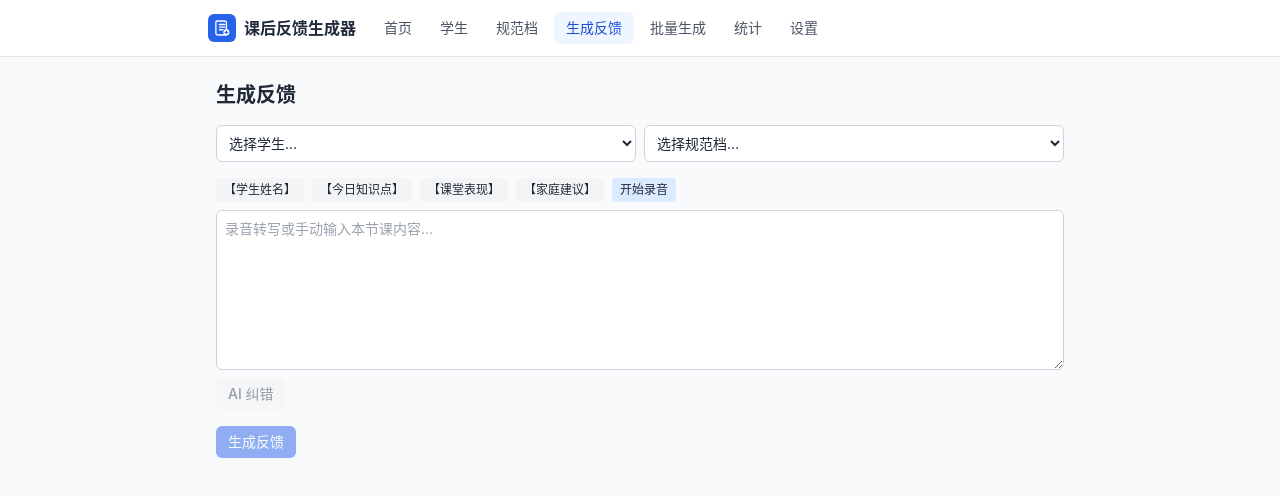
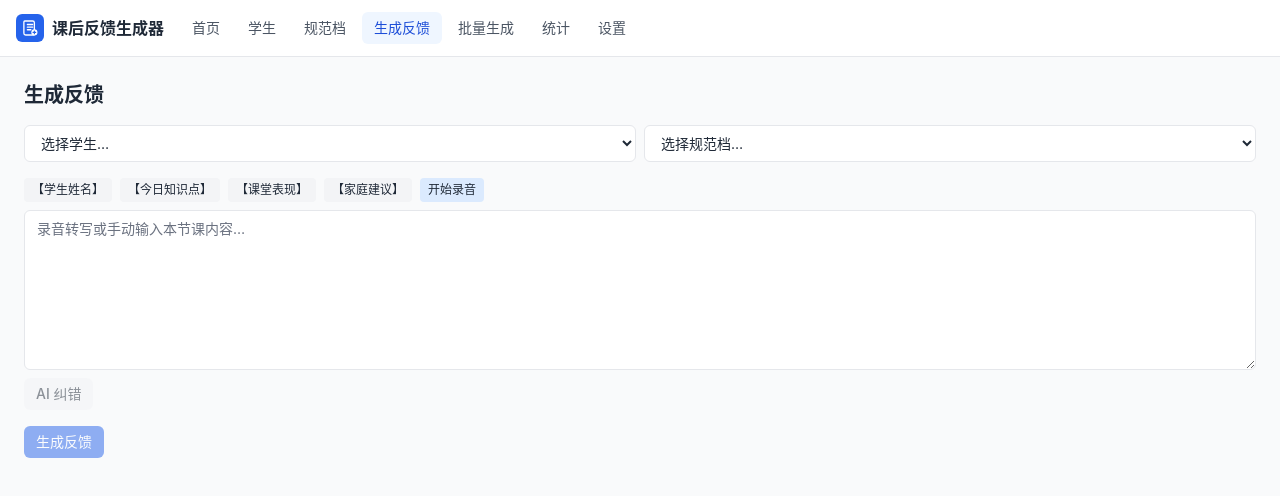
Before and after one commit to qbjsdsb/classroomfeedback, a React (Vite) app: page /#/generate in a window 1280 px wide. Shown: the top 496 px of the page. Built offline with nearby package versions, Linux system fonts and the light colour scheme.

Commit message:
feat: 基础设施层——设计令牌 CSS 变量 + 暗色模式 + 依赖

```diff
--- a/index.html
+++ b/index.html
@@ -6,6 +6,13 @@
     <meta name="viewport" content="width=device-width, initial-scale=1.0" />
     <meta name="description" content="为教培老师打造的课后反馈生成器：录音或手动输入课程内容，AI 学习你的历史反馈风格，一键生成个性化反馈。" />
     <title>课后反馈生成器</title>
+    <script>
+      (function () {
+        var s = localStorage.getItem("theme");
+        var d = s ? s === "dark" : matchMedia("(prefers-color-scheme: dark)").matches;
+        if (d) document.documentElement.classList.add("dark");
+      })();
+    </script>
   </head>
   <body>
     <div id="root"></div>
--- a/package.json
+++ b/package.json
@@ -11,7 +11,10 @@
     "test:watch": "vitest"
   },
   "dependencies": {
+    "@headlessui/react": "^2.2.10",
+    "clsx": "^2.1.1",
     "dexie": "^4.0.0",
+    "lucide-react": "^0.460.0",
     "react": "^18.3.0",
     "react-dom": "^18.3.0",
     "react-router-dom": "^6.26.0"
--- a/src/index.css
+++ b/src/index.css
@@ -6,21 +6,54 @@
   html {
     -webkit-text-size-adjust: 100%;
   }
+  :root {
+    --bg: 248 250 252;
+    --surface: 255 255 255;
+    --surface-2: 243 244 246;
+    --border: 229 231 235;
+    --text: 31 41 55;
+    --text-muted: 107 114 128;
+    --primary: 37 99 235;
+    --primary-hover: 29 78 216;
+    --primary-surface: 219 234 254;
+  }
+  .dark {
+    --bg: 17 24 39;
+    --surface: 31 41 55;
+    --surface-2: 55 65 81;
+    --border: 55 65 81;
+    --text: 229 231 235;
+    --text-muted: 156 163 175;
+    --primary: 59 130 246;
+    --primary-hover: 96 165 250;
+    --primary-surface: 30 58 138;
+  }
   body {
     font-family: -apple-system, BlinkMacSystemFont, "Segoe UI", "PingFang SC",
       "Hiragino Sans GB", "Microsoft YaHei", "Source Han Sans SC", "Noto Sans CJK SC",
       sans-serif;
-    @apply text-gray-800 antialiased;
+    @apply bg-bg text-text antialiased;
   }
 }
 
 @layer components {
-  /* 卡片：统一层次 */
+  /* 页面骨架 */
+  .page-header {
+    @apply flex items-center justify-between gap-2 mb-4;
+  }
+  .section-title {
+    @apply text-base font-semibold text-text;
+  }
+
+  /* 卡片层次 */
   .card {
-    @apply bg-white border border-gray-200 rounded-lg shadow-sm p-4;
+    @apply bg-surface border border-border rounded-lg shadow-card p-4;
   }
   .card-hover {
-    @apply transition hover:shadow-md hover:border-gray-300;
+    @apply transition hover:shadow-card-hover hover:border-primary/40;
+  }
+  .card-accent {
+    @apply card border-l-4 border-l-primary;
   }
 
   /* 按钮基础 */
@@ -28,34 +61,45 @@
     @apply inline-flex items-center justify-center gap-1 px-3 py-1.5 rounded-md text-sm font-medium transition disabled:opacity-50 disabled:cursor-not-allowed;
   }
   .btn-primary {
-    @apply btn bg-blue-600 text-white hover:bg-blue-700 active:bg-blue-800;
+    @apply btn bg-primary text-white hover:bg-primary-hover active:opacity-90;
   }
   .btn-success {
-    @apply btn bg-green-600 text-white hover:bg-green-700;
+    @apply btn bg-emerald-600 text-white hover:bg-emerald-700;
+  }
+  .btn-ghost {
+    @apply btn text-primary hover:bg-primary-surface;
+  }
+  .btn-danger {
+    @apply btn bg-red-600 text-white hover:bg-red-700;
   }
   .btn-soft {
-    @apply btn bg-gray-100 text-gray-700 hover:bg-gray-200;
-  }
-  .btn-ghost {
-    @apply btn text-blue-600 hover:bg-blue-50;
-  }
-  .btn-danger {
-    @apply btn text-red-600 hover:bg-red-50;
-  }
-  .btn-purple {
-    @apply btn bg-purple-600 text-white hover:bg-purple-700;
+    @apply btn bg-surface-2 text-text hover:bg-border;
   }
 
-  /* 表单元素统一 */
+  /* 表单元素 */
+  .form-field {
+    @apply space-y-1;
+  }
   .input {
-    @apply block w-full border border-gray-300 rounded-md p-2 text-sm bg-white
-      focus:outline-none focus:ring-2 focus:ring-blue-500/40 focus:border-blue-500
-      placeholder:text-gray-400;
+    @apply block w-full border border-border rounded-md px-3 py-2 text-sm bg-surface text-text
+      focus:outline-none focus:ring-2 focus:ring-primary/40 focus:border-primary
+      placeholder:text-text-muted;
   }
   .label {
-    @apply block text-sm font-medium text-gray-600 mb-1;
+    @apply block text-sm font-medium text-text;
   }
   .hint {
-    @apply text-xs text-gray-500;
+    @apply text-xs text-text-muted;
+  }
+
+  /* 导航 */
+  .nav-link {
+    @apply px-3 py-1.5 rounded-md text-sm transition-colors flex items-center gap-1.5;
+  }
+  .nav-link-active {
+    @apply bg-primary-surface text-primary font-medium;
+  }
+  .nav-link-inactive {
+    @apply text-text-muted hover:bg-surface-2 hover:text-text;
   }
 }
--- a/tailwind.config.js
+++ b/tailwind.config.js
@@ -1,23 +1,25 @@
 /** @type {import('tailwindcss').Config} */
-export default {
+module.exports = {
+  darkMode: "class",
   content: ["./index.html", "./src/**/*.{ts,tsx}"],
   theme: {
     extend: {
-      fontFamily: {
-        sans: [
-          "-apple-system",
-          "BlinkMacSystemFont",
-          "Segoe UI",
-          "PingFang SC",
-          "Hiragino Sans GB",
-          "Microsoft YaHei",
-          "Source Han Sans SC",
-          "Noto Sans CJK SC",
-          "sans-serif",
-        ],
+      colors: {
+        bg: "rgb(var(--bg) / <alpha-value>)",
+        surface: "rgb(var(--surface) / <alpha-value>)",
+        "surface-2": "rgb(var(--surface-2) / <alpha-value>)",
+        border: "rgb(var(--border) / <alpha-value>)",
+        text: "rgb(var(--text) / <alpha-value>)",
+        "text-muted": "rgb(var(--text-muted) / <alpha-value>)",
+        primary: {
+          DEFAULT: "rgb(var(--primary) / <alpha-value>)",
+          hover: "rgb(var(--primary-hover) / <alpha-value>)",
+          surface: "rgb(var(--primary-surface) / <alpha-value>)",
+        },
       },
-      maxWidth: {
-        content: "56rem",
+      boxShadow: {
+        card: "0 1px 3px 0 rgb(0 0 0 / 0.08)",
+        "card-hover": "0 4px 12px -2px rgb(0 0 0 / 0.12)",
       },
     },
   },
```
Also changed, not shown: 1 other file (tests, documents, lock files or other folders).
